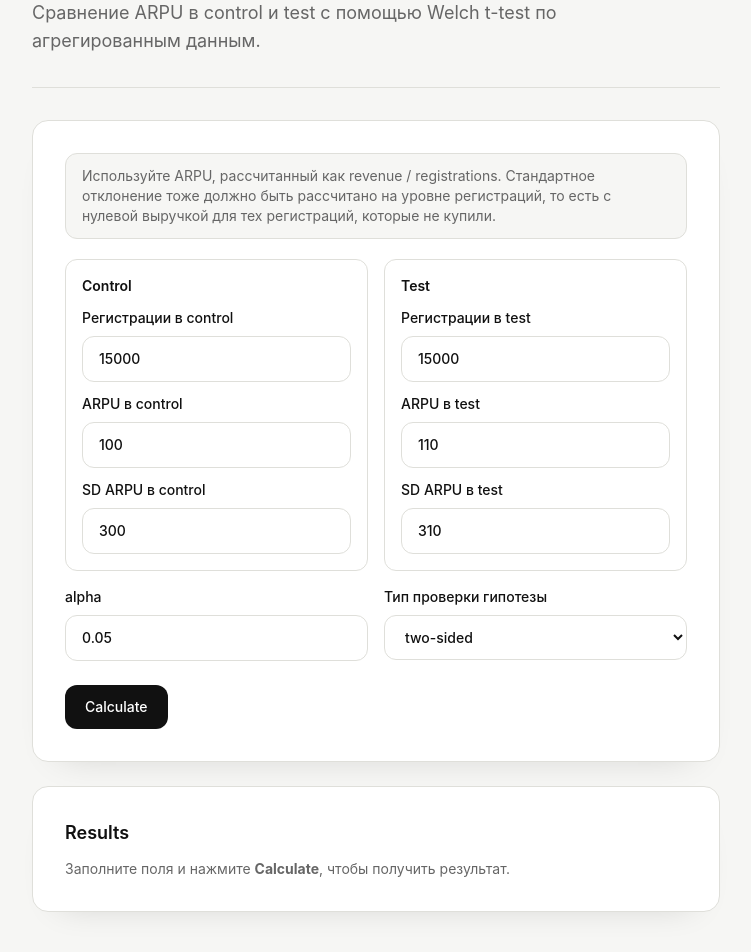
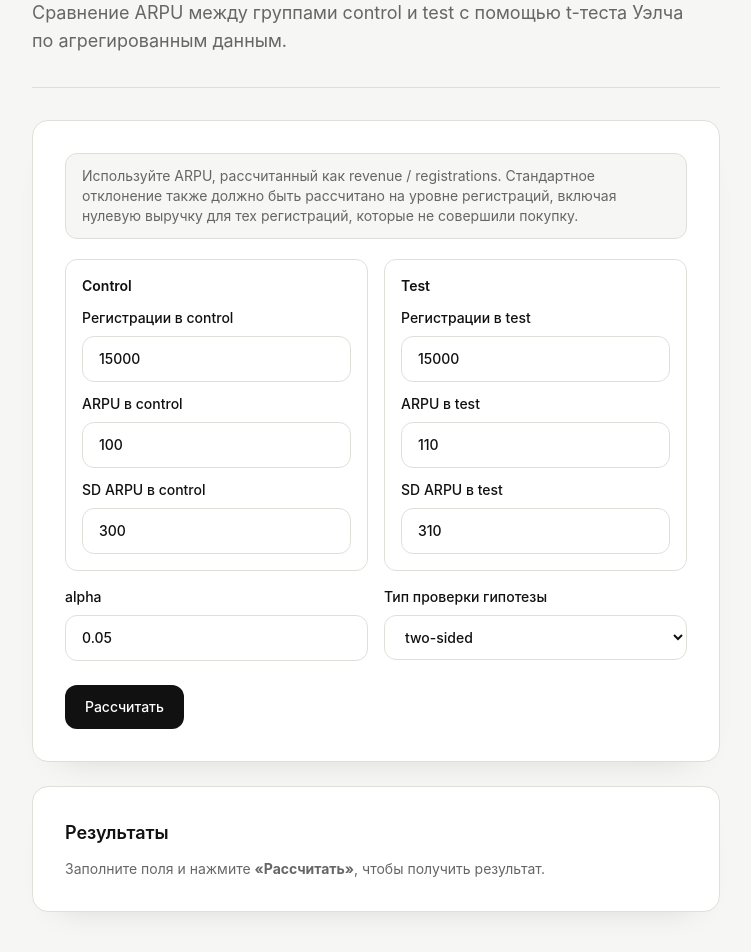
Before and after one commit to elizabeth290789/ab-tools-site, a Next.js app: page /stat-test-arpu in a window 1280 px wide. Shown: the part 198-1150 px from the top of the page, without its empty margins (264-1015 px from the left). Built offline with nearby package versions, Linux system fonts and the light colour scheme.

Commit message:
Translate ARPU stat test UI texts to Russian

```diff
--- a/app/stat-test-arpu/page.tsx
+++ b/app/stat-test-arpu/page.tsx
@@ -256,20 +256,20 @@ export default function StatTestArpuPage() {
     <main className="min-h-screen bg-canvas text-ink">
       <div className="mx-auto w-full max-w-3xl px-6 py-12 md:px-10 md:py-16">
         <Link href="/" className="inline-flex items-center gap-2 text-sm text-muted transition-colors hover:text-ink">
-          ← Back to toolkit
+          ← Назад к выбору инструментов
         </Link>
 
         <header className="mt-6 border-y border-border py-8">
           <h1 className="text-3xl font-semibold leading-tight md:text-4xl">Статкритерий для ARPU</h1>
           <p className="mt-3 max-w-2xl text-base text-muted md:text-lg">
-            Сравнение ARPU в control и test с помощью Welch t-test по агрегированным данным.
+            Сравнение ARPU между группами control и test с помощью t-теста Уэлча по агрегированным данным.
           </p>
         </header>
 
         <section className="mt-8 rounded-2xl border border-border bg-white p-6 shadow-card md:p-8">
           <p className="rounded-xl border border-border bg-canvas px-4 py-3 text-sm text-muted">
-            Используйте ARPU, рассчитанный как revenue / registrations. Стандартное отклонение тоже должно быть
-            рассчитано на уровне регистраций, то есть с нулевой выручкой для тех регистраций, которые не купили.
+            Используйте ARPU, рассчитанный как revenue / registrations. Стандартное отклонение также должно быть
+            рассчитано на уровне регистраций, включая нулевую выручку для тех регистраций, которые не совершили покупку.
           </p>
 
           <div className="mt-5 grid gap-4 md:grid-cols-2">
@@ -364,12 +364,12 @@ export default function StatTestArpuPage() {
             onClick={handleCalculate}
             className="mt-6 inline-flex w-full items-center justify-center rounded-xl bg-ink px-5 py-3 text-sm font-medium text-white transition-opacity hover:opacity-90 md:w-auto"
           >
-            Calculate
+            Рассчитать
           </button>
         </section>
 
         <section className="mt-6 rounded-2xl border border-border bg-white p-6 shadow-card md:p-8">
-          <h2 className="text-lg font-semibold">Results</h2>
+          <h2 className="text-lg font-semibold">Результаты</h2>
 
           {error && (
             <p className="mt-4 rounded-xl border border-red-200 bg-red-50 px-4 py-3 text-sm text-red-700">
@@ -428,7 +428,7 @@ export default function StatTestArpuPage() {
 
           {!error && !result && (
             <p className="mt-3 text-sm text-muted">
-              Заполните поля и нажмите <strong>Calculate</strong>, чтобы получить результат.
+              Заполните поля и нажмите <strong>«Рассчитать»</strong>, чтобы получить результат.
             </p>
           )}
         </section>
```
